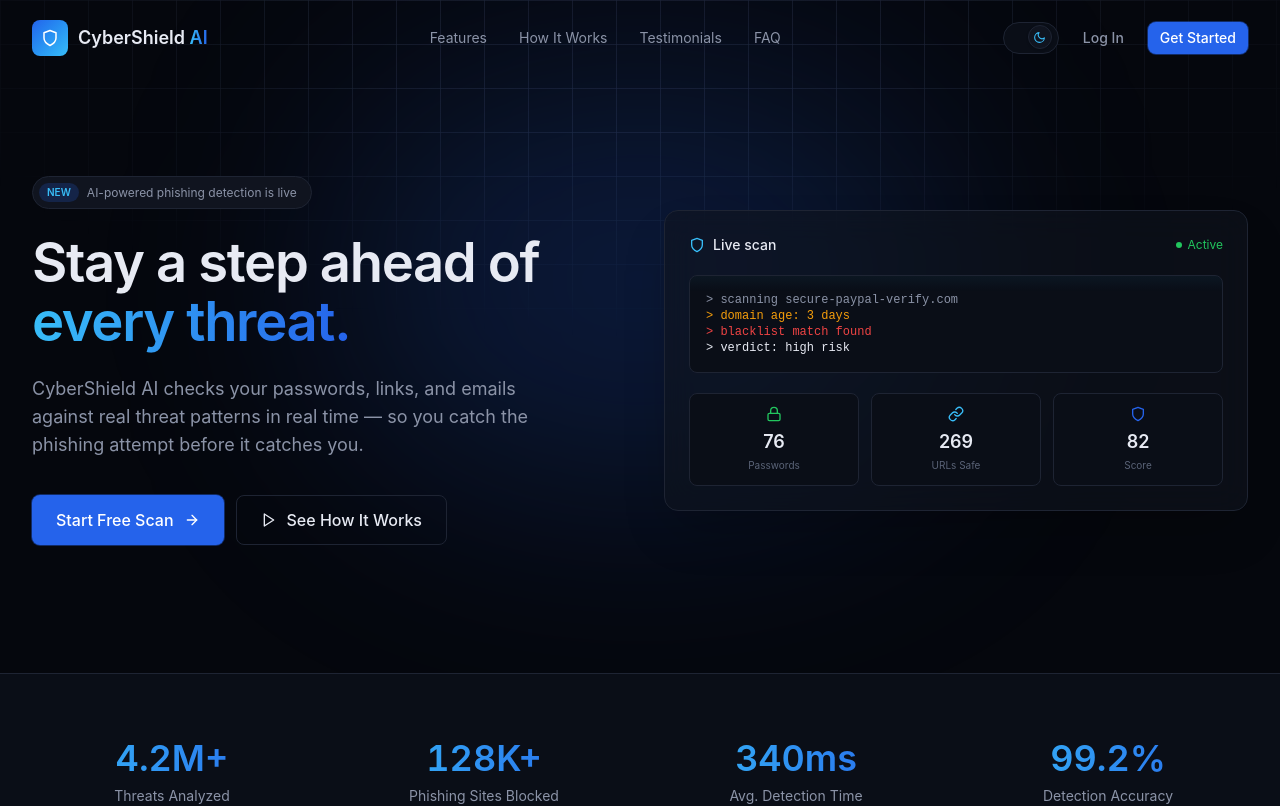
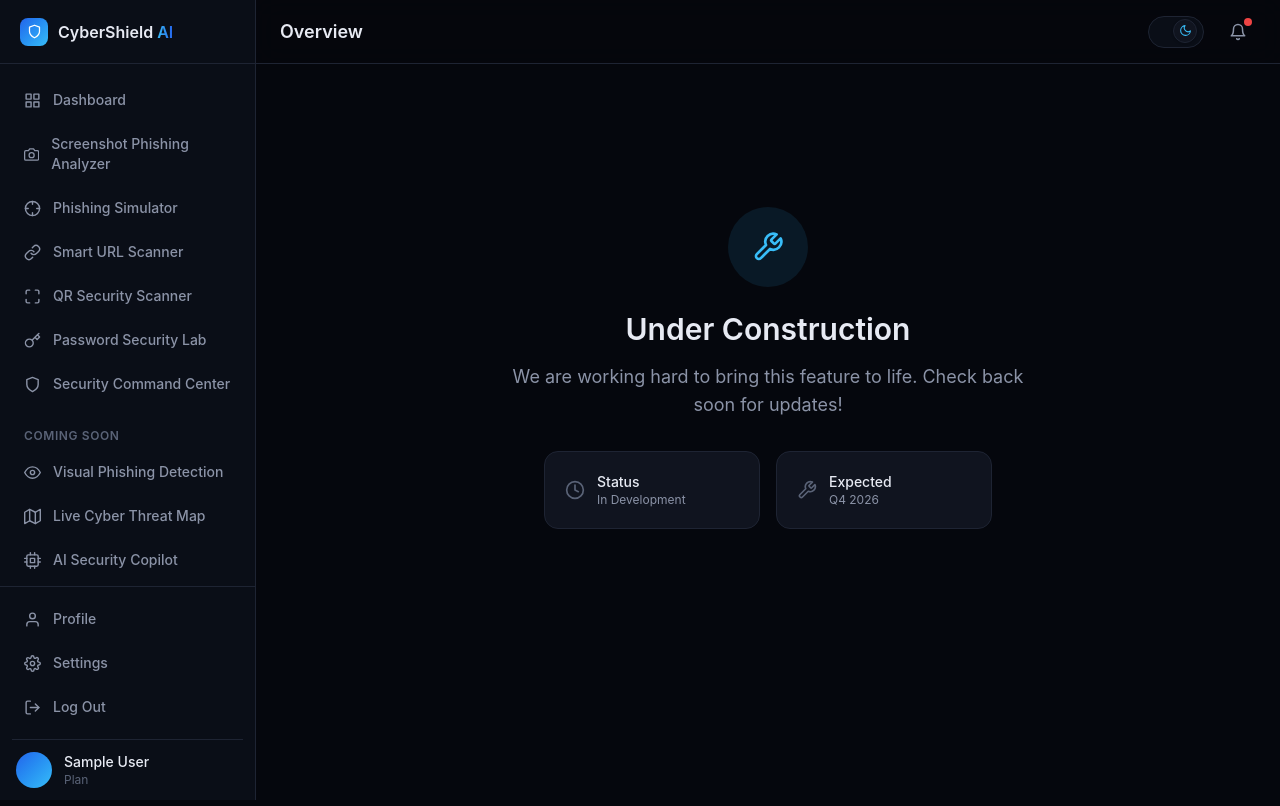
Before and after one commit to radhika200gupta-tech/CyberShield, a React (Vite) app: page /app/coming-soon in a window 1280 px wide. Before the commit this address led to /. Shown: the top 806 px of the page. Built offline with nearby package versions, Linux system fonts and the light colour scheme; sample sign-in values are in the browser's storage.

Commit message:
Save current CyberShield work

```diff
--- a/src/App.jsx
+++ b/src/App.jsx
@@ -6,6 +6,8 @@ import { ToastProvider } from './context/ToastContext';
 import Landing from './pages/Landing';
 import Login from './pages/Login';
 import Dashboard from './pages/Dashboard';
+import Profile from './pages/Profile';
+import Settings from './pages/Settings';
 
 // Feature placeholders
 import ScreenshotAnalyzer from './pages/features/ScreenshotAnalyzer';
@@ -14,6 +16,8 @@ import UrlScanner from './pages/features/UrlScanner';
 import QrScanner from './pages/features/QrScanner';
 import PasswordLab from './pages/features/PasswordLab';
 import SecurityCenter from './pages/features/SecurityCenter';
+
+import ComingSoonFeature from './pages/features/ComingSoonFeature';
 
 import ProtectedRoute from './components/layout/ProtectedRoute';
 import DashboardLayout from './components/layout/DashboardLayout';
@@ -41,10 +45,10 @@ function App() {
                   <Route path={ROUTES.QR_SCANNER} element={<QrScanner />} />
                   <Route path={ROUTES.PASSWORD_LAB} element={<PasswordLab />} />
                   <Route path={ROUTES.SECURITY_CENTER} element={<SecurityCenter />} />
+                  <Route path="/app/coming-soon/*" element={<ComingSoonFeature />} />
 
-                  {/* Redirect unimplemented internal routes to Dashboard for now */}
-                  <Route path={ROUTES.PROFILE} element={<Navigate to={ROUTES.DASHBOARD} replace />} />
-                  <Route path={ROUTES.SETTINGS} element={<Navigate to={ROUTES.DASHBOARD} replace />} />
+                  <Route path={ROUTES.PROFILE} element={<Profile />} />
+                  <Route path={ROUTES.SETTINGS} element={<Settings />} />
                 </Route>
               </Route>
 
--- a/src/components/layout/Sidebar.jsx
+++ b/src/components/layout/Sidebar.jsx
@@ -81,15 +81,31 @@ export default function Sidebar({ isOpen, onClose }) {
               {COMING_SOON_LINKS.map((link) => {
                 const Icon = ICONS[link.icon];
                 return (
-                  <div
-                    key={link.label}
-                    className="flex items-center justify-between px-3 py-2.5 rounded-lg text-sm font-medium text-text-muted opacity-70 cursor-not-allowed"
+                  <NavLink
+                    key={link.path}
+                    to={link.path}
+                    onClick={onClose}
+                    className={({ isActive }) =>
+                      classNames(
+                        'flex items-center justify-between px-3 py-2.5 rounded-lg text-sm font-medium transition-colors relative',
+                        isActive
+                          ? 'text-accent bg-accent/10'
+                          : 'text-text-secondary hover:text-text-primary hover:bg-surface-hover'
+                      )
+                    }
                   >
-                    <div className="flex items-center gap-3">
-                      <Icon size={17} />
-                      <span className="truncate">{link.label}</span>
-                    </div>
-                  </div>
+                    {({ isActive }) => (
+                      <>
+                        {isActive && (
+                          <span className="absolute left-0 top-1/2 -translate-y-1/2 w-0.5 h-5 bg-accent rounded-r" />
+                        )}
+                        <div className="flex items-center gap-3">
+                          <Icon size={17} />
+                          <span className="truncate">{link.label}</span>
+                        </div>
+                      </>
+                    )}
+                  </NavLink>
                 );
               })}
             </nav>
--- a/src/constants/routes.js
+++ b/src/constants/routes.js
@@ -33,9 +33,9 @@ export const SIDEBAR_LINKS = [
 ];
 
 export const COMING_SOON_LINKS = [
-  { label: 'Visual Phishing Detection', icon: 'eye' },
-  { label: 'Live Cyber Threat Map', icon: 'map' },
-  { label: 'AI Security Copilot', icon: 'cpu' },
-  { label: 'Real-Time Threat Intelligence', icon: 'zap' },
-  { label: 'Webcam Security Lab', icon: 'camera' },
+  { label: 'Visual Phishing Detection', icon: 'eye', path: '/app/coming-soon/visual-phishing' },
+  { label: 'Live Cyber Threat Map', icon: 'map', path: '/app/coming-soon/threat-map' },
+  { label: 'AI Security Copilot', icon: 'cpu', path: '/app/coming-soon/ai-copilot' },
+  { label: 'Real-Time Threat Intelligence', icon: 'zap', path: '/app/coming-soon/threat-intel' },
+  { label: 'Webcam Security Lab', icon: 'camera', path: '/app/coming-soon/webcam-security' },
 ];
--- a/src/context/AuthContext.jsx
+++ b/src/context/AuthContext.jsx
@@ -39,8 +39,25 @@ export function AuthProvider({ children }) {
     setUser(null);
   };
 
+  const updateUser = (data) => {
+    if (!user) return;
+    const updatedUser = { ...user, ...data };
+
+    if (data.name) {
+      const names = data.name.trim().split(/\s+/);
+      let initials = names[0].charAt(0).toUpperCase();
+      if (names.length > 1) {
+        initials += names[names.length - 1].charAt(0).toUpperCase();
+      }
+      updatedUser.avatarInitials = initials;
+    }
+
+    localStorage.setItem('cybershield-user', JSON.stringify(updatedUser));
+    setUser(updatedUser);
+  };
+
   return (
-    <AuthContext.Provider value={{ user, isLoading, isAuthenticated: !!user, login, signup, logout }}>
+    <AuthContext.Provider value={{ user, isLoading, isAuthenticated: !!user, login, signup, logout, updateUser }}>
       {children}
     </AuthContext.Provider>
   );
```
